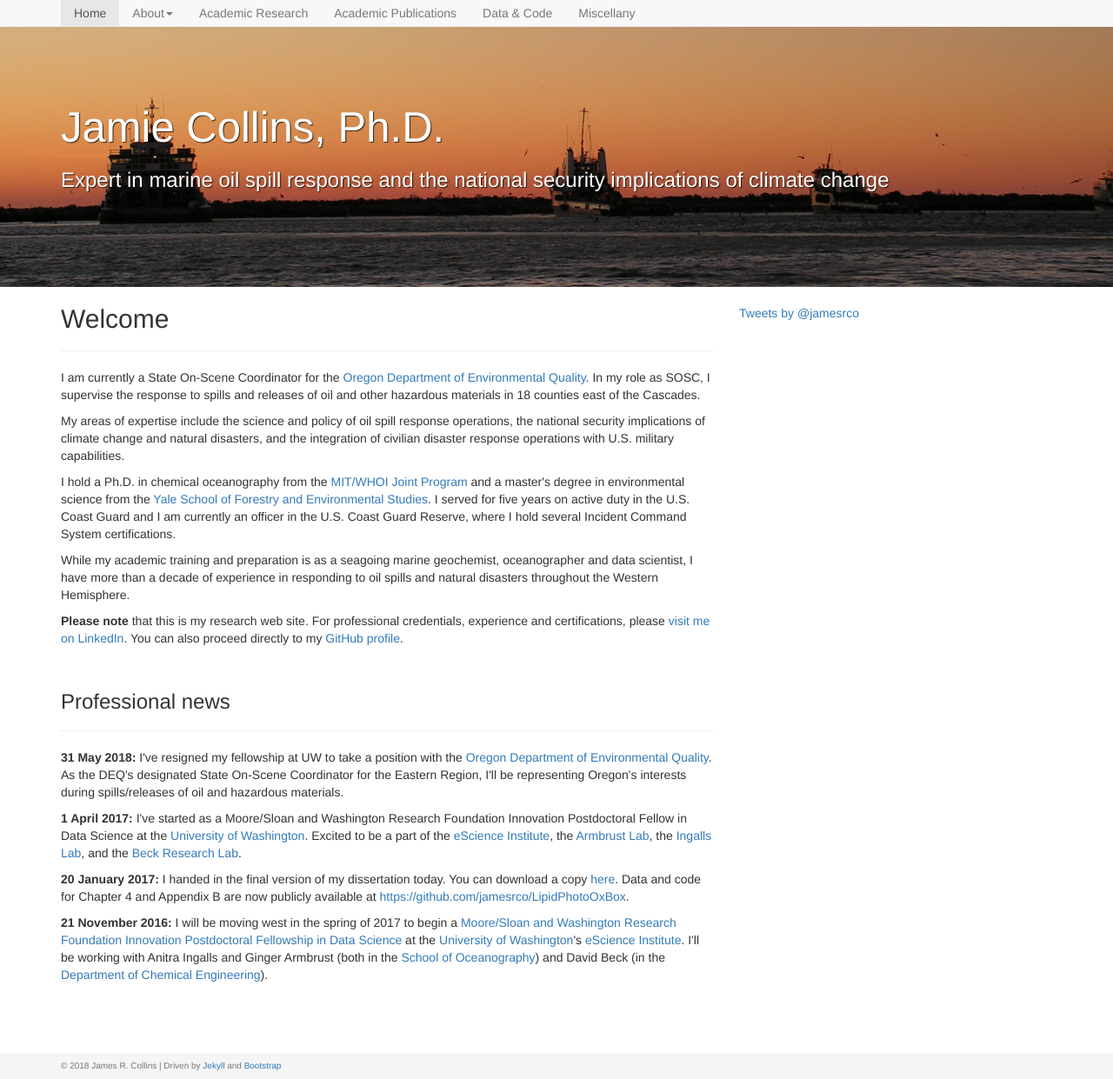
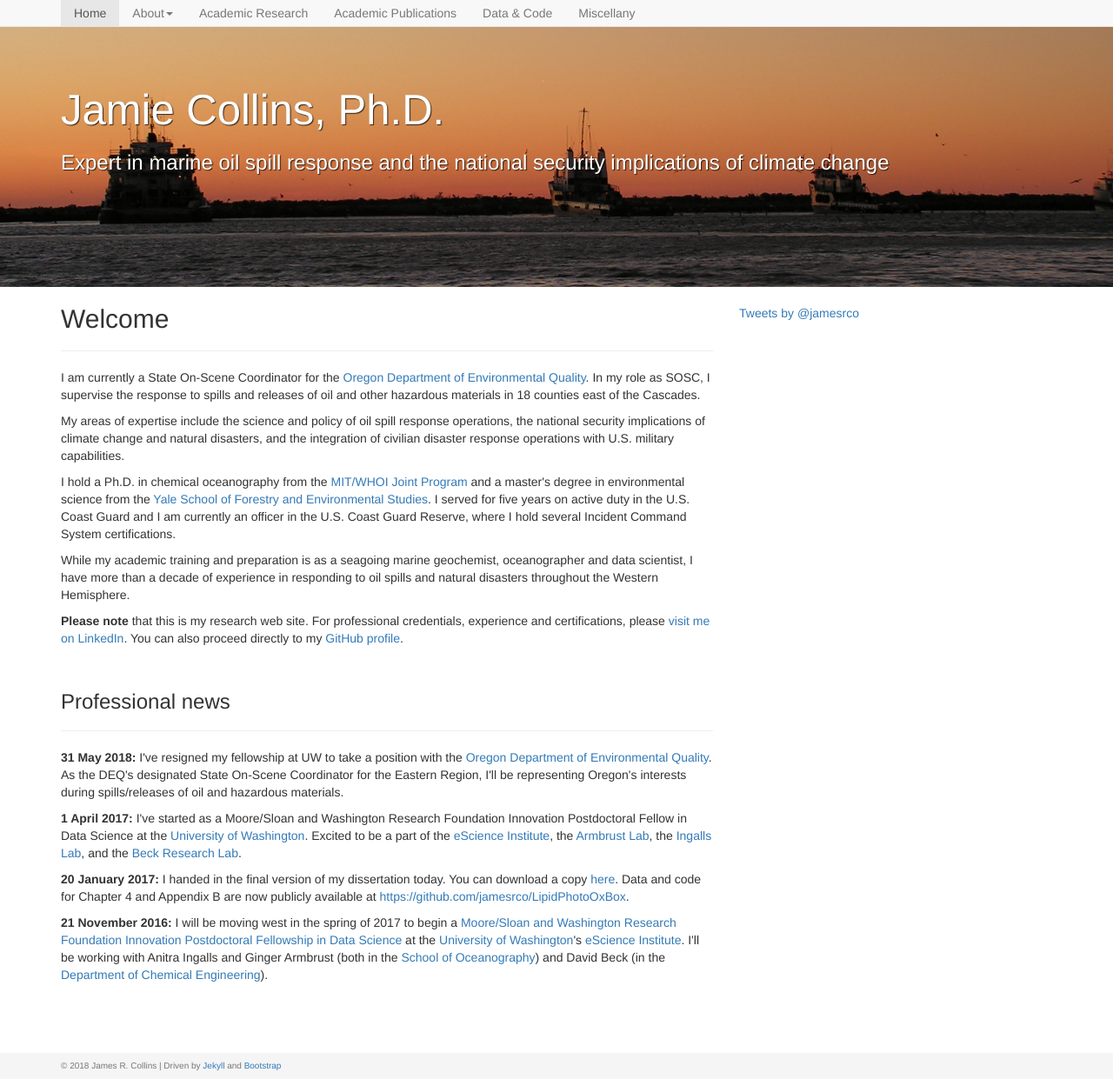
Before and after one commit to jamesrco/jamesrco.github.io, a Jekyll site: the page built from index.html, in a window 1280 px wide and 1241 px high. Shown: the whole window at 87% size. Built offline with Jekyll 4.4.1, drawn with Linux system fonts in a browser that asks for light colours; nearby versions of some CDN libraries; comment, search, counter and statistics services are not loaded.

Commit message:
Fixing centering of header text

```diff
--- a/css/fading-carousel.css
+++ b/css/fading-carousel.css
@@ -85,14 +85,23 @@
 /* Carousel Overlay */
 .carousel-overlay {
 	position: absolute;
-	bottom: 100px;
+	top: 50px;
+	bottom: 0px;
 	right: 0;
 	left: 0;
 	color: white;
 	text-shadow: 1px 1px 1px rgba(0,0,0,.75);
 }
-.carousel-overlay h1 {
-    font-size: 2.0em;
+@media (min-width: 600px) {
+	.carousel-overlay {
+		position: absolute;
+		bottom: 100px;
+		top: 50px;
+		right: 0;
+		left: 0;
+		color: white;
+		text-shadow: 1px 1px 1px rgba(0,0,0,.75);
+	}
 }
 @media (min-width: 600px) {
     .carousel-overlay h1 {
```
